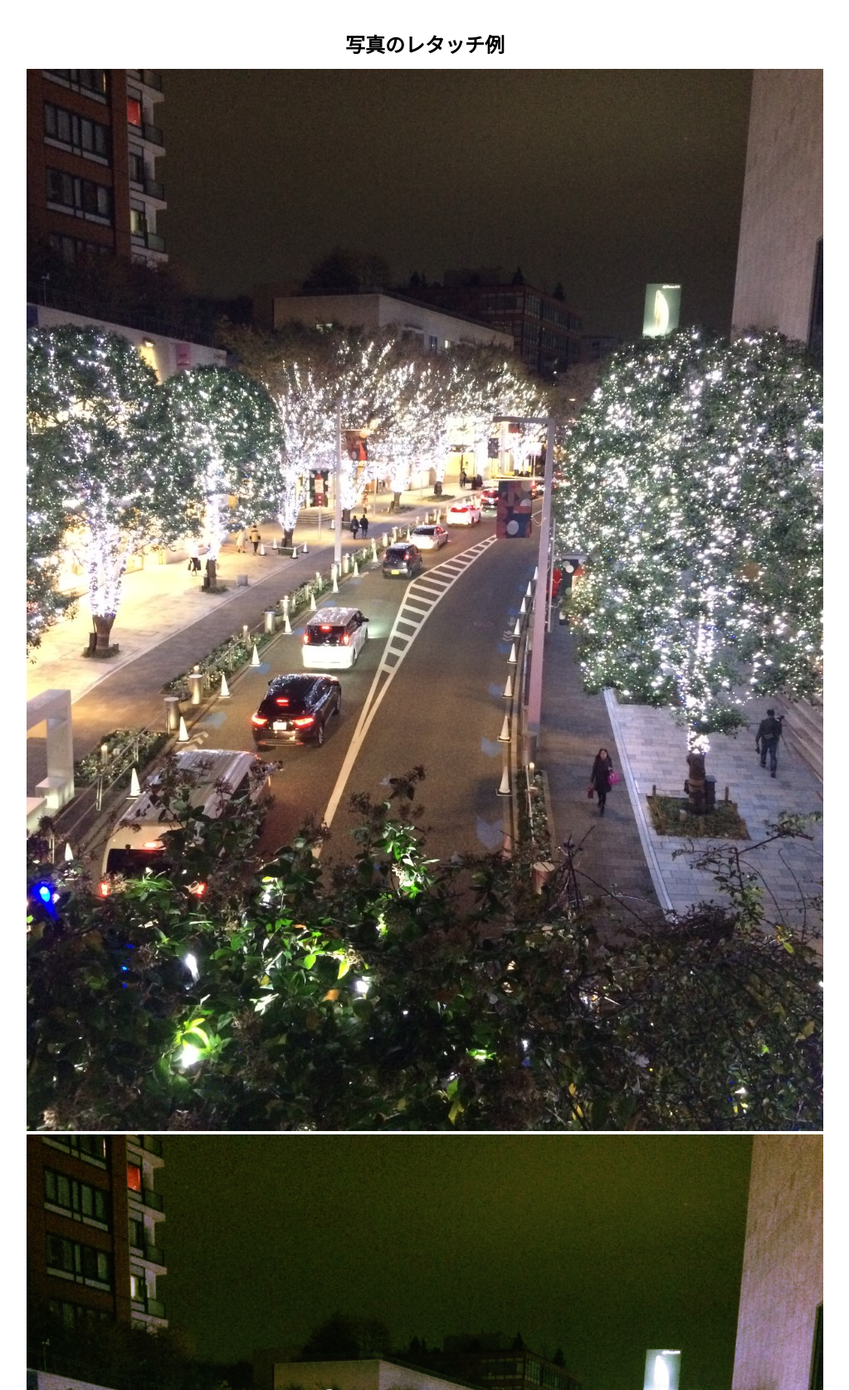
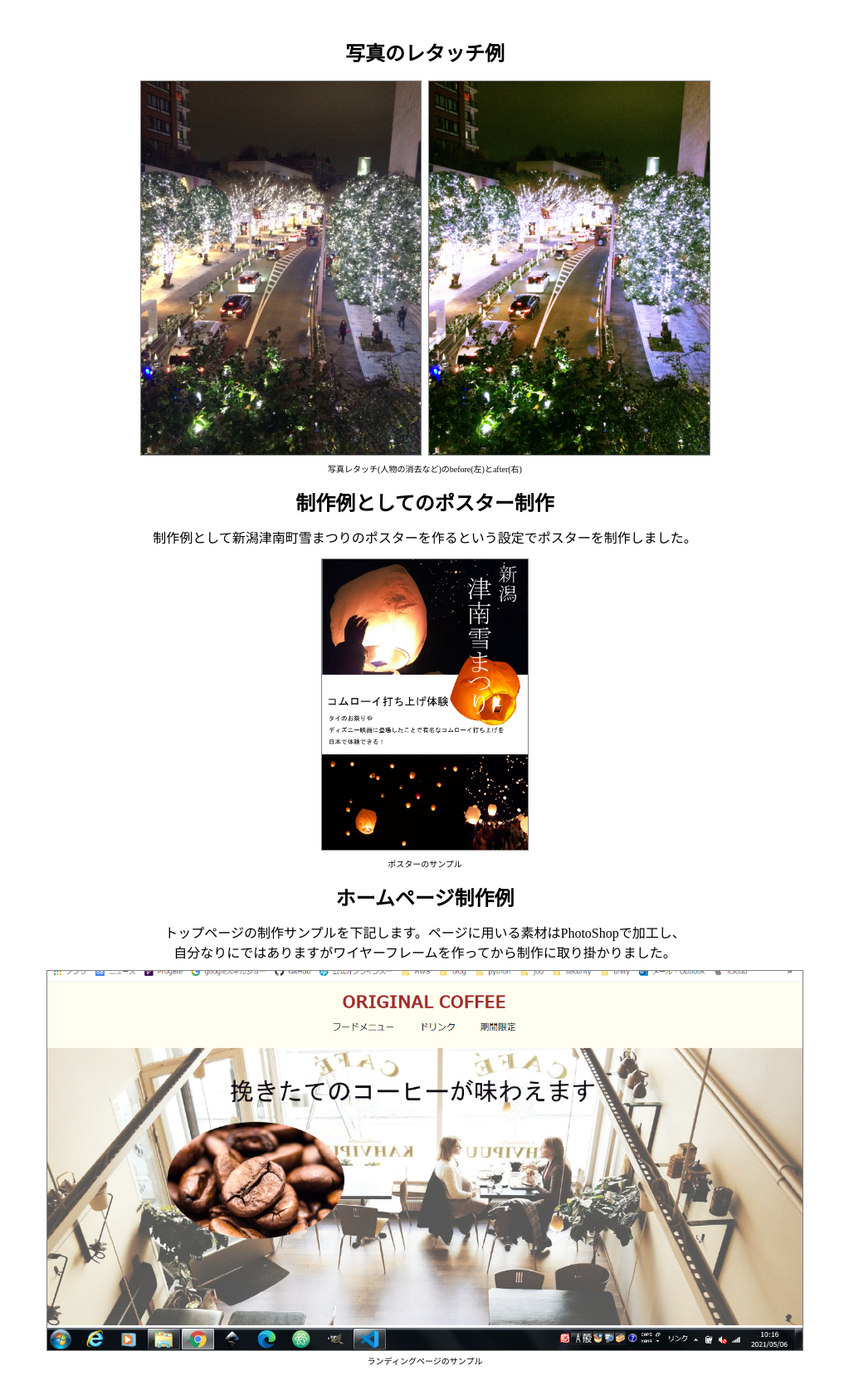
Before and after one commit to wb159357/portfolio, a PHP site: page /photo.html in a window 1400 px wide. Shown: the part 85-1760 px from the top of the page at 83% size, without its empty margins (188-1211 px from the left). Run offline with PHP 8.4, Linux system fonts and the light colour scheme.

Commit message:
Update stylesheet.css

```diff
--- a/stylesheet.css
+++ b/stylesheet.css
@@ -257,6 +257,34 @@ img.video{
   }
 }
 
+.lesson-wrapper-1{
+  margin-top: 45px;
+}
+
+.re-photo{
+  text-align: center;
+}
+
+.photo-icon{
+  margin: 4px;
+  height: 450px;
+  border:solid 1px gray;
+}
+
+.poster-icon{
+  margin: 4px;
+  height:350px;
+  border:solid 1px gray;
+}
+
+.lpsample{
+  width: 65%;
+  height: auto;
+  border:solid 1px gray;
+}
+
+
+
 
 footer{
   background-color:gray;
```
